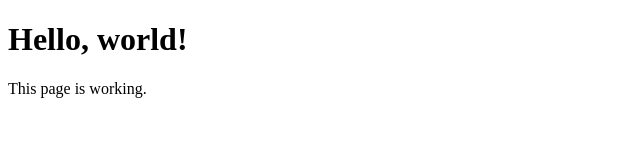
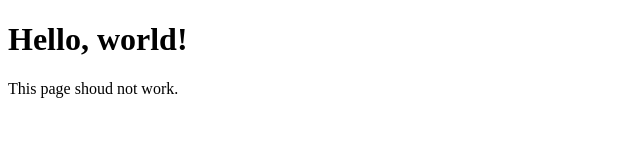
Before and after one commit to joy-ice/test-log, a plain HTML site: page index.html in a window 1280 px wide. Shown: the full height of the page, 0-640 px from the left. Drawn offline with Linux system fonts and the light colour scheme.

```diff
--- a/index.html
+++ b/index.html
@@ -5,6 +5,6 @@
 </head>
 <body>
     <h1>Hello, world!</h1>
-    <p>This page is working.
+    <p>This page shoud not work.
 </body>
 </html>
```
